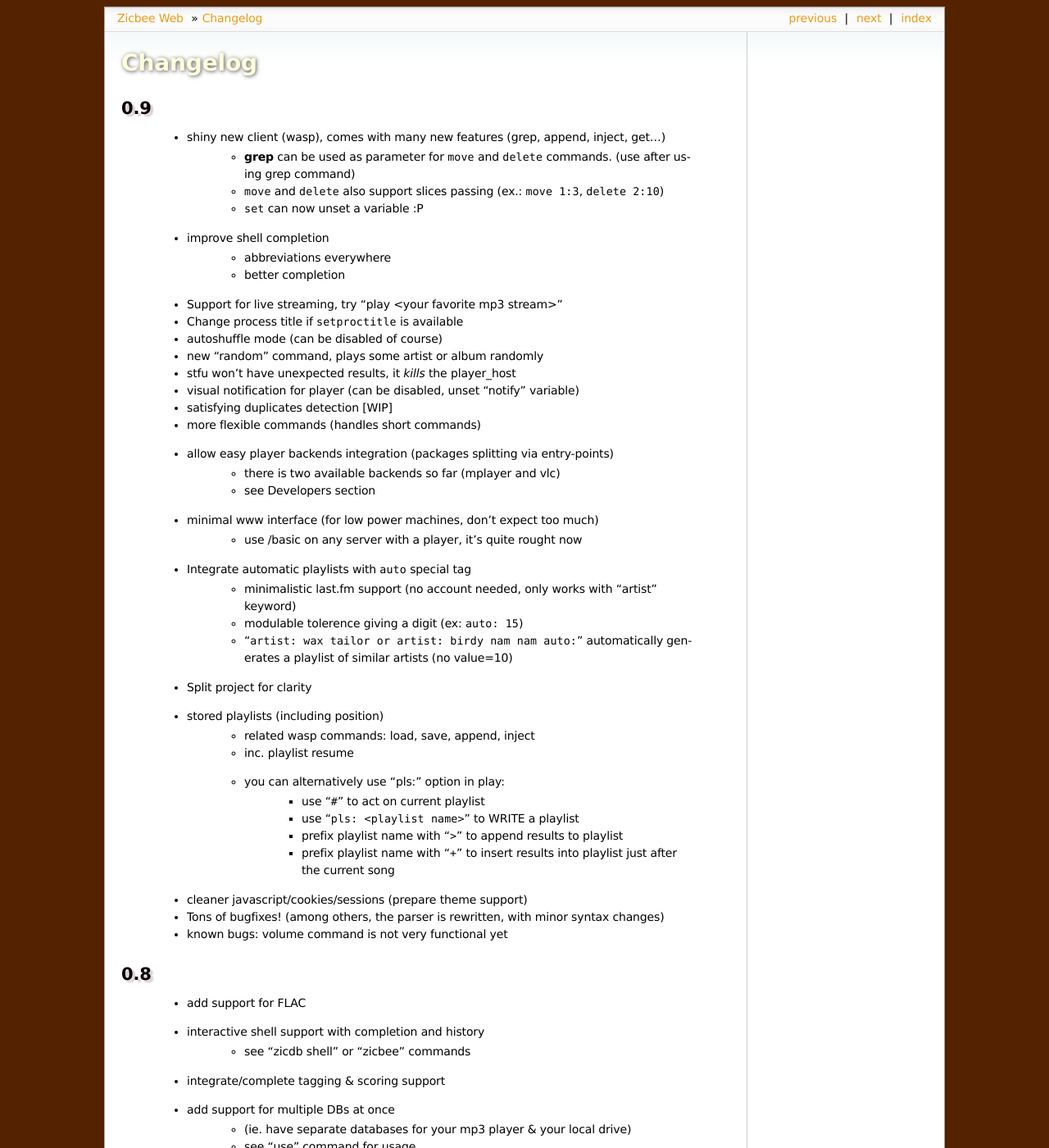
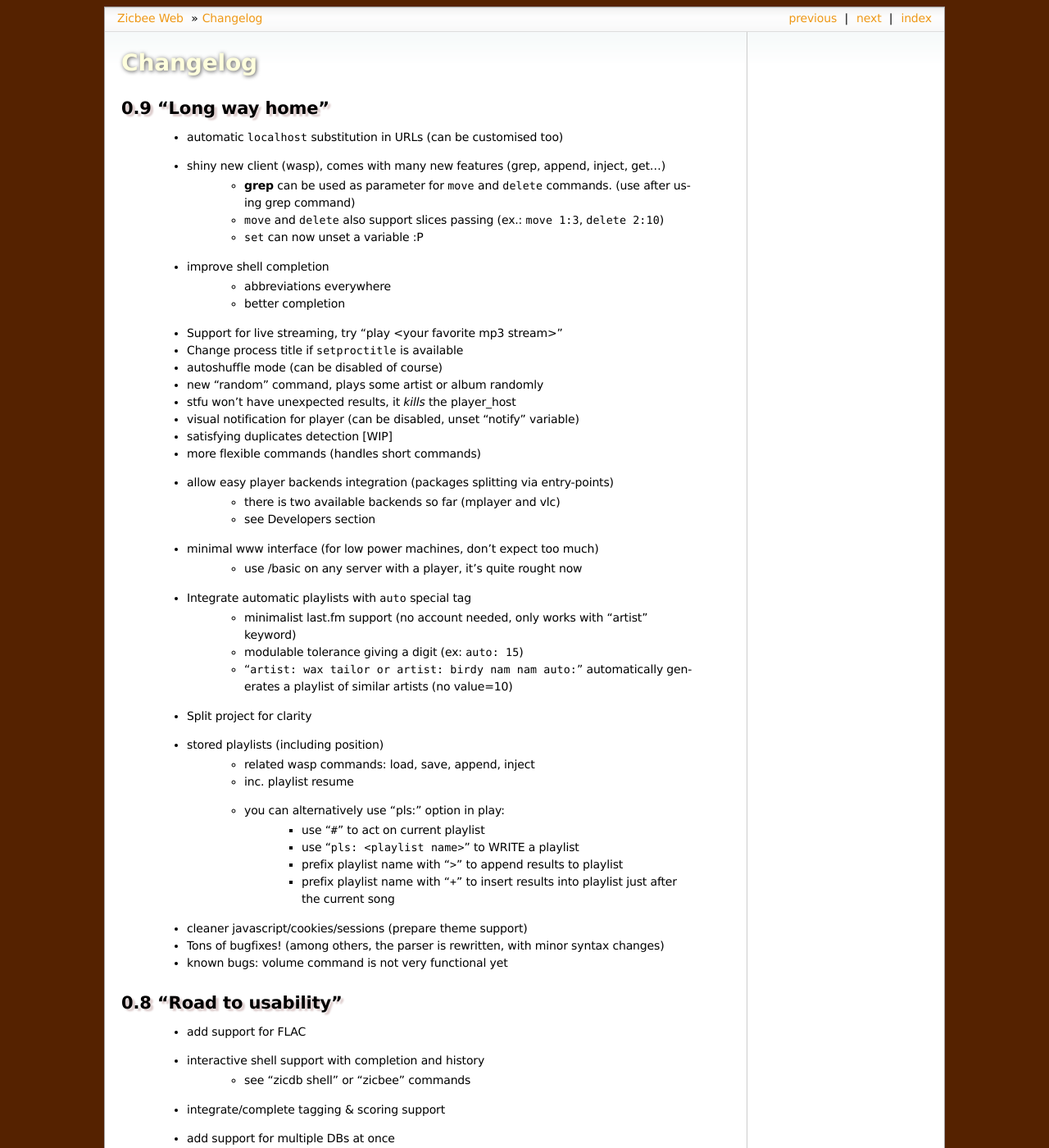
Before and after one commit to fdev31/zicbee-workshop, a Sphinx documentation site: the page built from docs/source/changelog.rst, in a window 1280 px wide and 1400 px high. Shown: the whole window at 82% size. Built offline with Sphinx 7.4.7, drawn with Linux system fonts in a browser that asks for light colours; formulas are drawn with MathJax 3; some of the changed text lies outside the part shown.

Commit message:
more docs

```diff
--- a/docs/source/apis/zicbee.core.httpdb.rst
+++ b/docs/source/apis/zicbee.core.httpdb.rst
@@ -9,5 +9,5 @@
       Search form requiring:
 
       :arg id: song id, if the **pattern** is not specified
-      :arg pattern: search pattern, if **id** is unspecified
+      :arg pattern: search :ref:`pattern`, if **id** is unspecified
       :arg fmt: output, see :data:`available_formats`
--- a/docs/source/changelog.rst
+++ b/docs/source/changelog.rst
@@ -1,9 +1,10 @@
 Changelog
 =========
 
-0.9
-...
+0.9 "Long way home"
+...................
 
+ - automatic ``localhost`` substitution in URLs (can be customised too)
  - shiny new client (wasp), comes with many new features (grep, append, inject, get...)
     - **grep** can be used as parameter for ``move`` and ``delete`` commands. (use after using grep command)
     - ``move`` and ``delete`` also support slices passing (ex.: ``move 1:3``, ``delete 2:10``)
@@ -25,8 +26,8 @@
  - minimal www interface (for low power machines, don't expect too much)
     - use /basic on any server with a player, it's quite rought now
  - Integrate automatic playlists with ``auto`` special tag
-    - minimalistic last.fm support (no account needed, only works with "artist" keyword)
-    - modulable tolerence giving a digit (ex: ``auto: 15``)
+    - minimalist last.fm support (no account needed, only works with "artist" keyword)
+    - modulable tolerance giving a digit (ex: ``auto: 15``)
     - "``artist: wax tailor or artist: birdy nam nam auto:``" automatically generates a playlist of similar artists (no value=10)
  - Split project for clarity
  - stored playlists (including position)
@@ -41,8 +42,8 @@
  - Tons of bugfixes! (among others, the parser is rewritten, with minor syntax changes)
  - known bugs: volume command is not very functional yet
 
-0.8
-...
+0.8 "Road to usability"
+.......................
 
  - add support for FLAC
  - interactive shell support with completion and history
--- a/docs/source/roadmap.rst
+++ b/docs/source/roadmap.rst
@@ -32,7 +32,6 @@
  - playcount
  - lastplayed (date)
  - like/dislike counter "ala facebook"
- - automatic localhost substitution
 
 ----
 
--- a/docs/source/user_manual.rst
+++ b/docs/source/user_manual.rst
@@ -206,6 +206,10 @@
 Commented Examples
 ------------------
 
+.. note::
+
+   here all examples are prefixed with ``wasp`` but that's just a sample usage,
+   the pattern can be entered in the interactive shell, in the web interface, etc...
 
 
 find songs from "shakira" and of more than 3 min::
```
Also changed, not shown: other parts of docs/source/changelog.rst (+2 -2 lines), 1 other file.
